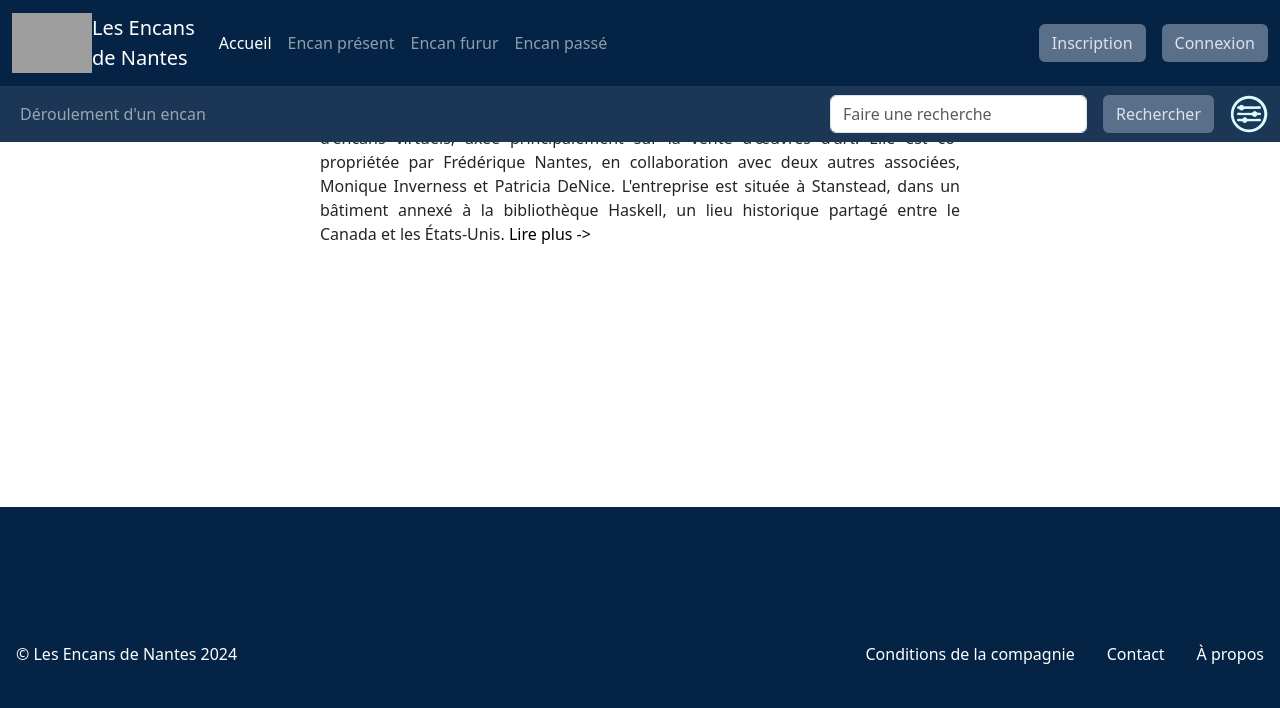
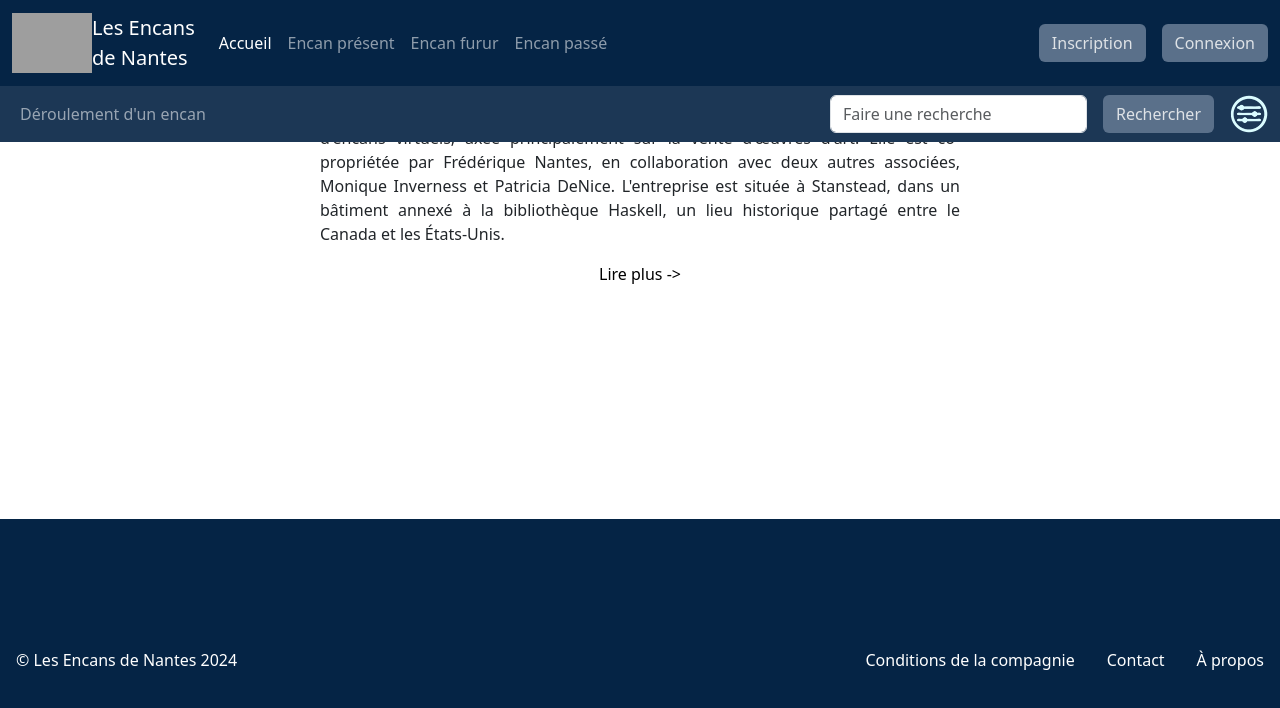
Before and after one commit to StephaneNkengue/Projet_integration, a Vue app in the folder gamma2024.client/: page / in a window 1280 px wide. Shown: the top 708 px of the page. Built offline with nearby package versions, Linux system fonts and the light colour scheme; grey boxes are pictures that could not be loaded.

Commit message:
Ajustement de l'affichage du texte dans la composante Accueil

```diff
--- a/gamma2024.client/src/components/views/Accueil.vue
+++ b/gamma2024.client/src/components/views/Accueil.vue
@@ -1,14 +1,16 @@
 <template>
     <div class="d-flex flex-column align-items-center">
         <h1>Les Encans de Nantes</h1>
+
         <h2>Encans d'oeuvres d'art</h2>
+
         <p class="w-50 justifyText">
             Les Encans de Nantes au Québec est une entreprise spécialisée dans la gestion d'encans virtuels, axée principalement sur la vente d'œuvres d'art. Elle est co-propriétée par Frédérique Nantes, en collaboration avec deux autres associées, Monique Inverness et Patricia DeNice. L'entreprise est située à Stanstead, dans un bâtiment annexé à la bibliothèque Haskell, un lieu historique partagé entre le Canada et les États-Unis.
+        </p>
 
-            <router-link to="/" class="text-decoration-none text-black align-items-end">
-                <a>Lire plus -></a>
-            </router-link>
-        </p>
+        <router-link to="/" class="text-decoration-none text-black">
+            <a>Lire plus -></a>
+        </router-link>
     </div>
 </template>
 
```
